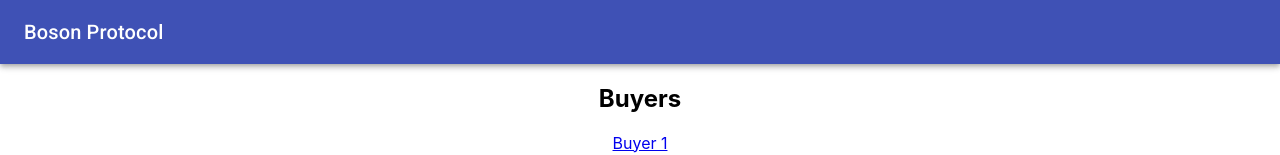
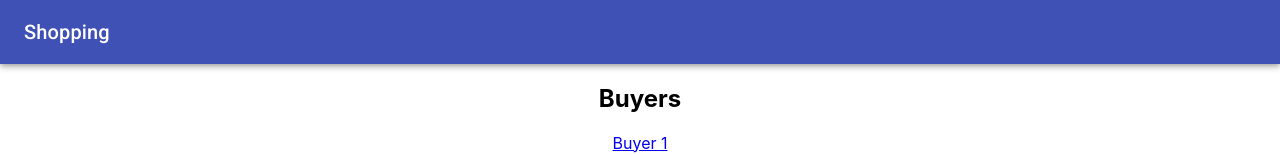
Before and after one commit to timhc22/shopping-poc, a React (Create React App) app: page / in a window 1280 px wide. Shown: the top 155 px of the page. Built offline with nearby package versions, Linux system fonts and the light colour scheme.

Commit message:
Add deploy

```diff
--- a/package.json
+++ b/package.json
@@ -30,7 +30,8 @@
     "build": "react-scripts build",
     "test": "react-scripts test",
     "eject": "react-scripts eject",
-    "update-install": "npm update; npm install"
+    "update-install": "npm update; npm install",
+    "deploy": "npm run build; aws --profile unegma s3 sync --delete ./build/ s3://shopping.unegma.work/"
   },
   "eslintConfig": {
     "extends": [
--- a/src/App.tsx
+++ b/src/App.tsx
@@ -23,7 +23,7 @@ function App() : JSX.Element {
         <Toolbar>
           <Typography variant="h6" >
             <Link to="/" className="logo">
-              Boson Protocol
+              Shopping
             </Link>
           </Typography>
         </Toolbar>
```
